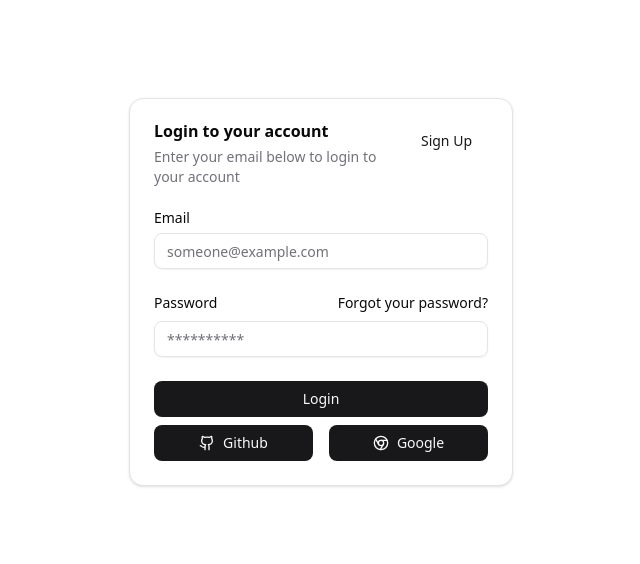
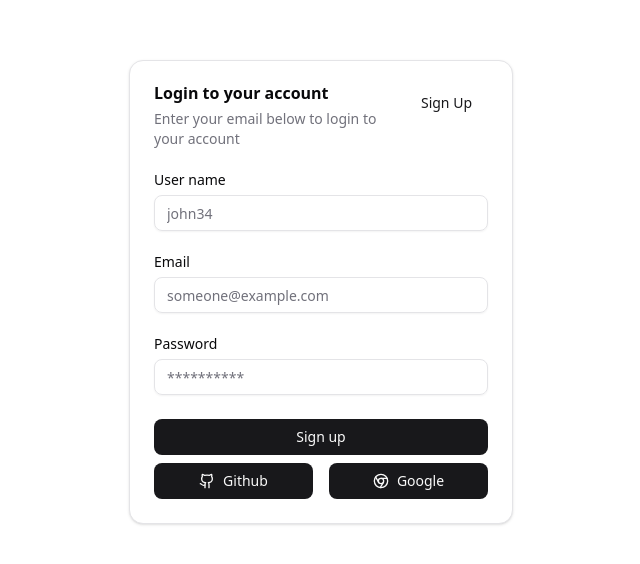
Before and after one commit to priyanshubarai/VibeCode.it, a Next.js app: page /signup in a window 1280 px wide. Shown: the part 108-672 px from the top of the page, without its empty margins (319-959 px from the left). Built offline with nearby package versions, Linux system fonts and the light colour scheme.

Commit message:
form data received successfully

```diff
--- a/app/login/SignInForm.tsx
+++ b/app/login/SignInForm.tsx
@@ -14,6 +14,7 @@ import { signIn } from "@/lib/auth";
 import { Chromium, Github } from "lucide-react";
 import Link from "next/link";
 
+
 export function SignInForm() {
   return (
     <Card className="w-full max-w-sm">
@@ -29,7 +30,10 @@ export function SignInForm() {
         </CardAction>
       </CardHeader>
       <CardContent>
-        <form>
+        <form action={async(formData)=>{
+          "use server";
+          await signIn("credentials",formData)
+        }}>
           <div className="flex flex-col gap-6">
             <div className="grid gap-2">
               <Label htmlFor="email">Email</Label>
--- a/app/signup/SignUpForm.tsx
+++ b/app/signup/SignUpForm.tsx
@@ -1,4 +1,4 @@
-import React from 'react'
+import React from "react";
 import { Button } from "@/components/ui/button";
 import {
   Card,
@@ -14,10 +14,11 @@ import { Label } from "@/components/ui/label";
 import { signIn } from "@/lib/auth";
 import { Chromium, Github } from "lucide-react";
 import Link from "next/link";
+import { Register } from "@/lib/action/user";
 
 const SignUpForm = () => {
   return (
-        <Card className="w-full max-w-sm">
+    <Card className="w-full max-w-sm">
       <CardHeader>
         <CardTitle>Login to your account</CardTitle>
         <CardDescription>
@@ -30,12 +31,17 @@ const SignUpForm = () => {
         </CardAction>
       </CardHeader>
       <CardContent>
-        <form>
+        <form id="signup-form" action={Register}>
           <div className="flex flex-col gap-6">
+            <div className="grid gap-2">
+              <Label htmlFor="username">User name</Label>
+              <Input id="username" type="text" placeholder="john34" name="username" required />
+            </div>
             <div className="grid gap-2">
               <Label htmlFor="email">Email</Label>
               <Input
                 id="email"
+                name="email"
                 type="email"
                 placeholder="someone@example.com"
                 required
@@ -44,15 +50,10 @@ const SignUpForm = () => {
             <div className="grid gap-2">
               <div className="flex items-center">
                 <Label htmlFor="password">Password</Label>
-                <a
-                  href="#"
-                  className="ml-auto inline-block text-sm underline-offset-4 hover:underline"
-                >
-                  Forgot your password?
-                </a>
               </div>
               <Input
                 id="password"
+                name="password"
                 type="password"
                 placeholder="**********"
                 required
@@ -62,8 +63,8 @@ const SignUpForm = () => {
         </form>
       </CardContent>
       <CardFooter className="flex-col gap-2">
-        <Button type="submit" className="w-full">
-          Login
+        <Button form="signup-form" type="submit" className="w-full">
+          Sign up
         </Button>
         {/* login other options */}
         <div className="flex flex-row flex-1 w-full gap-4 justify-around">
@@ -92,7 +93,7 @@ const SignUpForm = () => {
         </div>
       </CardFooter>
     </Card>
-  )
-}
+  );
+};
 
-export default SignUpForm
+export default SignUpForm;
--- /dev/null
+++ b/lib/action/user.ts
@@ -0,0 +1,10 @@
+"use server";
+
+export const Register = async (formdata : FormData) => {
+    console.log("register function called ")
+    const username = formdata.get('username') as string
+    const email = formdata.get('email') as string
+    const password = formdata.get('password') as string
+
+
+}
```
Also changed, not shown: lib/auth.ts (+9 -6 lines).
